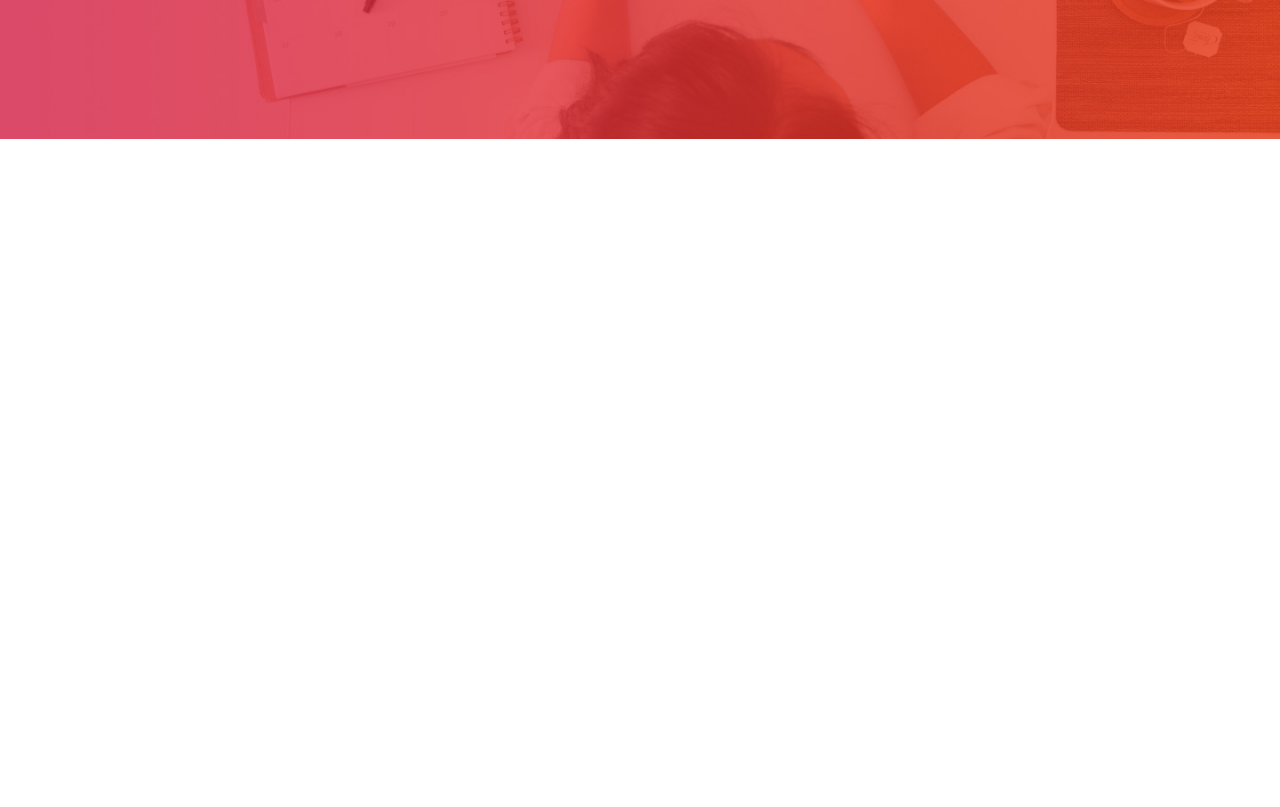
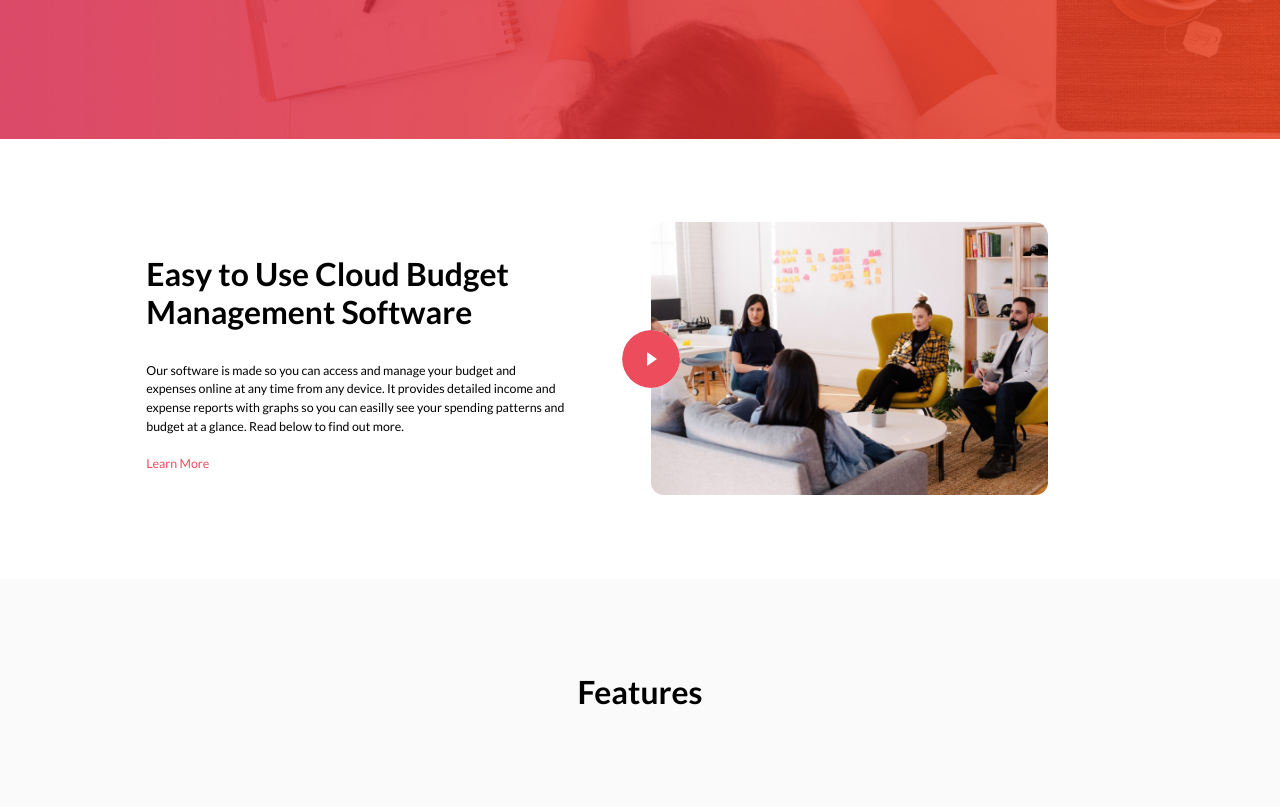
Before and after one commit to rddpgn/cloudBudget, a website: page src/index.html in a window 1280 px wide. Shown: the part 544-1351 px from the top of the page. Before the commit the page ends 800 px from the top, so only its background shows below. Drawn offline with Linux system fonts and the light colour scheme.

Commit message:
Закончена работа над вторым экраном

```diff
--- a/src/index.html
+++ b/src/index.html
@@ -36,6 +36,31 @@
                 <button class='button-sign-up'>sign up</button>
             </div>
         </section>
+        <section class='page-section'>
+            <div class='page-section__content-wrapper'>
+                <div class='row-line'>
+                    <div class='text-wrapper'>
+                        <h2>Easy to Use Cloud Budget Management Software</h2>
+                        <p>Our software is made so you can access and manage your budget and expenses online at any time from any device. It provides detailed income and expense reports with graphs so you can easilly see your spending patterns and budget at a glance. Read below to find out more.</p>
+                        <a href="">Learn More</a>
+                    </div>
+                    <div class='media-player'>
+                        <button class='media-player__control-button'></button>
+                    </div>
+
+                </div>
+            </div>
+        </section>
+        <section class='page-section page-section_dark-bc'>
+            <div class='page-section__content-wrapper'>
+                <h2>Features</h2>
+                <div class='row-line'>
+                    <div class='feature-card'>
+
+                    </div>
+                </div>
+            </div>
+        </section>
     </div>
 </body>
 </html>
--- a/src/scss/components/header.scss
+++ b/src/scss/components/header.scss
@@ -8,6 +8,7 @@
     justify-content: flex-start;
     padding: 0 11%;
     margin: 4.2rem 0;
+    z-index: 10;
 
     * {
         flex-grow: 0;
--- /dev/null
+++ b/src/scss/components/media-player.scss
@@ -0,0 +1,23 @@
+.media-player {
+    position: relative;
+    width: 32rem;
+    height: 22rem;
+    background-image: url('../../images/media-bc.png');
+    background-size: cover;
+    flex-shrink: 0;
+    margin: 0 6.9rem;
+    border-radius: 1rem;
+}
+
+.media-player__control-button {
+    position: absolute;
+    width: 4.71rem;
+    height: 4.71rem;
+    border-radius: 50%;
+    background-image: url('../../icons/media-button.svg');
+    background-size: cover;
+    border: none;
+    left: -2.35rem;
+    top: 50%;
+    margin-top: -2.35rem;
+}
--- a/src/scss/components/page-home.scss
+++ b/src/scss/components/page-home.scss
@@ -3,10 +3,18 @@
     display: flex;
     align-items: center;
     justify-content: center;
+    height: 55rem;
+}
+
+.page-home::before {
+    display: block;
+    width: 100%;
+    height: 55rem;
     z-index: -1;
+    content: " ";
     background-image: url('../../images/page-home-bc.jpg');
     background-size: cover;
-    height: 55rem;
+    position: absolute;
 }
 
 .page-home__headline-container {
--- /dev/null
+++ b/src/scss/components/page-section.scss
@@ -0,0 +1,19 @@
+.page-section {
+    width: 100%;
+    box-sizing: border-box;
+    padding: 6.71rem 11.78rem;
+
+    display: flex;
+    align-items: center;
+    justify-content: center;
+}
+
+.page-section_dark-bc {
+    background-color: #FAFAFA;
+}
+
+.page-section__content-wrapper {
+    display: flex;
+    flex-direction: column;
+    align-items: center;
+}
--- /dev/null
+++ b/src/scss/components/row-line.scss
@@ -0,0 +1,5 @@
+.row-line {
+    display: flex;
+    flex-direction: row;
+    align-items: center;
+}
--- /dev/null
+++ b/src/scss/components/text-wrapper.scss
@@ -0,0 +1,5 @@
+.text-wrapper {
+    * + * {
+        margin-top: 1.5rem;
+    }
+}
--- a/src/scss/reset.scss
+++ b/src/scss/reset.scss
@@ -43,7 +43,9 @@ ol[class] {
 
 /* Элементы a, у которых нет класса, сбрасываем до дефолтных стилей */
 a:not([class]) {
-  text-decoration-skip-ink: auto;
+  text-decoration: none;
+  color: #ED4C5C;
+  display: inline-block;
 }
 
 a {
@@ -72,3 +74,11 @@ button {
   cursor: pointer;
   outline: none;
 }
+
+a {
+  cursor: pointer;
+}
+
+h1, h2, h3, h4, h5 {
+  padding: 0;
+}
--- a/src/scss/root.scss
+++ b/src/scss/root.scss
@@ -14,3 +14,9 @@ h1 {
     text-transform: uppercase;
     line-height: 5.14rem;
 }
+
+h2 {
+    font-size: 2.57rem;
+    line-height: 3rem;
+    padding: 1rem 0;
+}
--- a/src/scss/style.scss
+++ b/src/scss/style.scss
@@ -9,3 +9,8 @@
 @import './components/button-login.scss';
 @import './components/page-home.scss';
 @import './components/button-sign-up';
+@import './components/page-section.scss';
+@import './components/row-line.scss';
+@import './components/text-wrapper.scss';
+@import './components/media-player.scss';
+@import './components/feature-card.scss';
```
Also changed, not shown: src/css/style.css, src/icons/media-button.svg (added), src/images/media-bc.png (added), src/scss/components/feature-card.scss (added).
